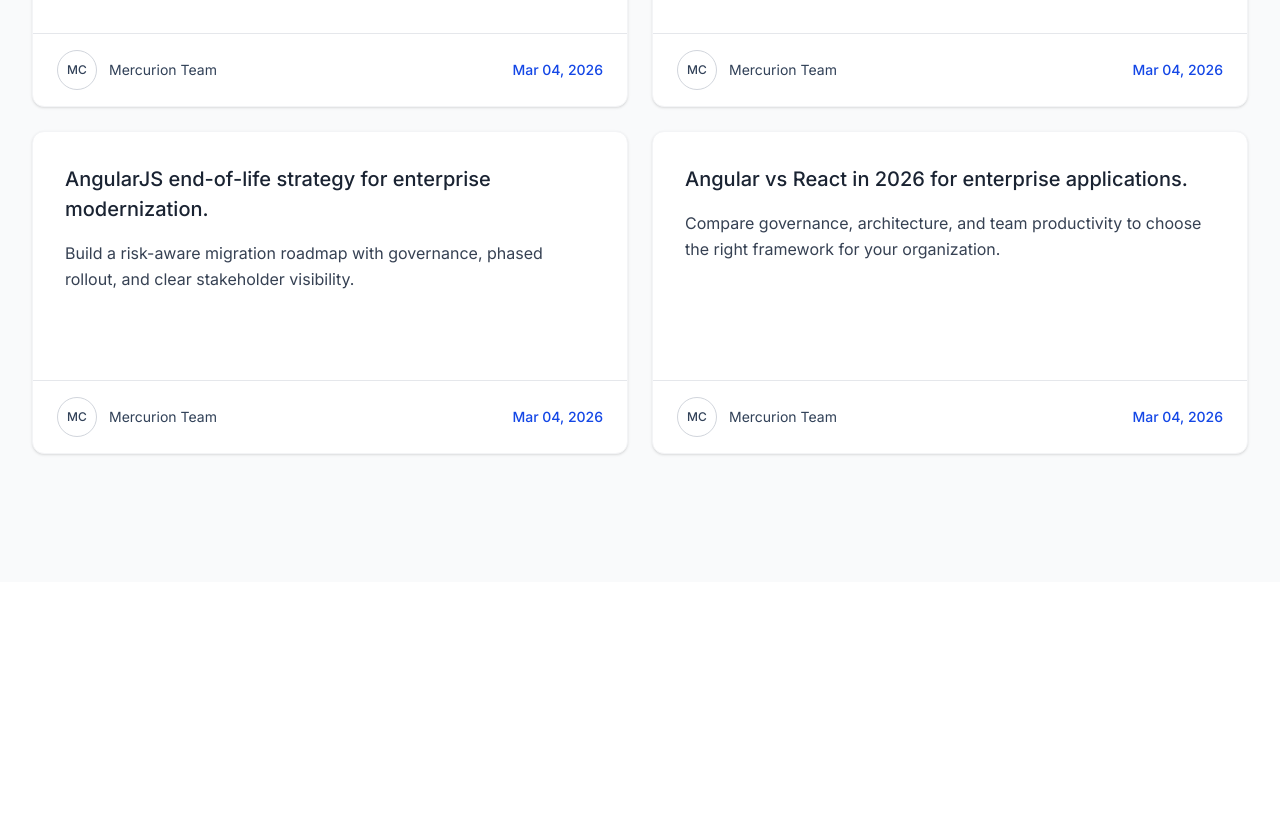
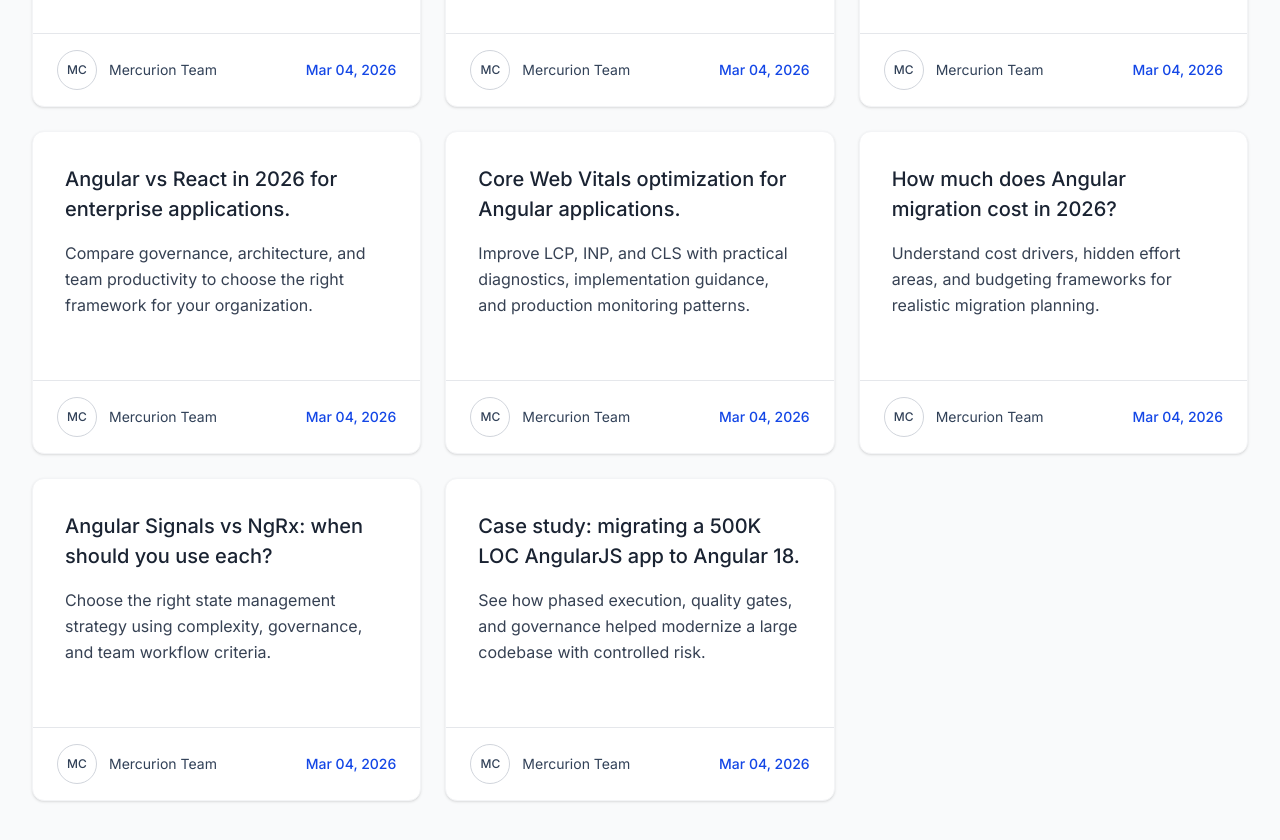
Before and after one commit to chaurasiyaumesh9/mercurion-consulting, a Next.js app: page /blogs in a window 1280 px wide. Shown: the part 626-1466 px from the top of the page. Before the commit the page ends 1208 px from the top, so only its background shows below. Built offline with nearby package versions, Linux system fonts and the light colour scheme.

Commit message:
blogs structuring done

```diff
--- a/app/blogs/page.tsx
+++ b/app/blogs/page.tsx
@@ -65,7 +65,7 @@ export default function BlogsPage() {
         </div>
 
         <div className="max-w-7xl mx-auto px-6 md:px-8 py-12">
-          <div className="grid md:grid-cols-2 gap-6">
+          <div className="grid grid-cols-2 md:grid-cols-3 gap-6">
             <Link
               href="/blogs/migrate-angularjs-to-angular-18-2026-complete-guide"
               className="group h-full rounded-xl border border-gray-100 bg-white shadow-sm hover:border-gray-200 transition-colors"
@@ -161,6 +161,102 @@ export default function BlogsPage() {
                 <span className="text-blue-700 text-sm font-medium">Mar 04, 2026</span>
               </div>
             </Link>
+
+            <Link
+              href="/blogs/core-web-vitals-optimization-angular-applications"
+              className="group h-full rounded-xl border border-gray-100 bg-white shadow-sm hover:border-gray-200 transition-colors"
+            >
+              <div className="p-8 min-h-[248px]">
+                <h2 className="text-[#1a2332] mb-4">
+                  Core Web Vitals optimization for Angular applications.
+                </h2>
+                <p className="text-gray-700 leading-relaxed">
+                  Improve LCP, INP, and CLS with practical diagnostics,
+                  implementation guidance, and production monitoring patterns.
+                </p>
+              </div>
+              <div className="flex items-center justify-between border-t border-gray-200 px-6 py-4">
+                <div className="flex items-center gap-3">
+                  <span className="w-10 h-10 rounded-full bg-white border border-gray-300 text-slate-700 text-xs font-medium flex items-center justify-center">
+                    MC
+                  </span>
+                  <span className="text-sm text-slate-700">Mercurion Team</span>
+                </div>
+                <span className="text-blue-700 text-sm font-medium">Mar 04, 2026</span>
+              </div>
+            </Link>
+
+            <Link
+              href="/blogs/angular-migration-cost-2026-pricing-guide"
+              className="group h-full rounded-xl border border-gray-100 bg-white shadow-sm hover:border-gray-200 transition-colors"
+            >
+              <div className="p-8 min-h-[248px]">
+                <h2 className="text-[#1a2332] mb-4">
+                  How much does Angular migration cost in 2026?
+                </h2>
+                <p className="text-gray-700 leading-relaxed">
+                  Understand cost drivers, hidden effort areas, and budgeting
+                  frameworks for realistic migration planning.
+                </p>
+              </div>
+              <div className="flex items-center justify-between border-t border-gray-200 px-6 py-4">
+                <div className="flex items-center gap-3">
+                  <span className="w-10 h-10 rounded-full bg-white border border-gray-300 text-slate-700 text-xs font-medium flex items-center justify-center">
+                    MC
+                  </span>
+                  <span className="text-sm text-slate-700">Mercurion Team</span>
+                </div>
+                <span className="text-blue-700 text-sm font-medium">Mar 04, 2026</span>
+              </div>
+            </Link>
+
+            <Link
+              href="/blogs/angular-signals-vs-ngrx-when-to-use-each"
+              className="group h-full rounded-xl border border-gray-100 bg-white shadow-sm hover:border-gray-200 transition-colors"
+            >
+              <div className="p-8 min-h-[248px]">
+                <h2 className="text-[#1a2332] mb-4">
+                  Angular Signals vs NgRx: when should you use each?
+                </h2>
+                <p className="text-gray-700 leading-relaxed">
+                  Choose the right state management strategy using complexity,
+                  governance, and team workflow criteria.
+                </p>
+              </div>
+              <div className="flex items-center justify-between border-t border-gray-200 px-6 py-4">
+                <div className="flex items-center gap-3">
+                  <span className="w-10 h-10 rounded-full bg-white border border-gray-300 text-slate-700 text-xs font-medium flex items-center justify-center">
+                    MC
+                  </span>
+                  <span className="text-sm text-slate-700">Mercurion Team</span>
+                </div>
+                <span className="text-blue-700 text-sm font-medium">Mar 04, 2026</span>
+              </div>
+            </Link>
+
+            <Link
+              href="/blogs/case-study-migrating-500k-loc-angularjs-app-to-angular-18"
+              className="group h-full rounded-xl border border-gray-100 bg-white shadow-sm hover:border-gray-200 transition-colors"
+            >
+              <div className="p-8 min-h-[248px]">
+                <h2 className="text-[#1a2332] mb-4">
+                  Case study: migrating a 500K LOC AngularJS app to Angular 18.
+                </h2>
+                <p className="text-gray-700 leading-relaxed">
+                  See how phased execution, quality gates, and governance helped
+                  modernize a large codebase with controlled risk.
+                </p>
+              </div>
+              <div className="flex items-center justify-between border-t border-gray-200 px-6 py-4">
+                <div className="flex items-center gap-3">
+                  <span className="w-10 h-10 rounded-full bg-white border border-gray-300 text-slate-700 text-xs font-medium flex items-center justify-center">
+                    MC
+                  </span>
+                  <span className="text-sm text-slate-700">Mercurion Team</span>
+                </div>
+                <span className="text-blue-700 text-sm font-medium">Mar 04, 2026</span>
+              </div>
+            </Link>
           </div>
         </div>
       </section>
--- a/app/components/layout/Navigation.tsx
+++ b/app/components/layout/Navigation.tsx
@@ -9,10 +9,10 @@ const menuItems = [
   { label: "About", href: "/#about" },
   { label: "Expertise", href: "/#expertise" },
   { label: "Services", href: "/#services" },
+  { label: "Professional Projects", href: "/#professional-projects" },
+  { label: "Approach", href: "/#approach" },
   { label: "Blogs", href: "/blogs" },
   { label: "Hire", href: "/hire-angular-consultant" },
-  { label: "Professional Projects", href: "/#professional-projects" },
-  { label: "Approach", href: "/#approach" },
   { label: "Contact", href: "/#contact" },
 ];
 
```
